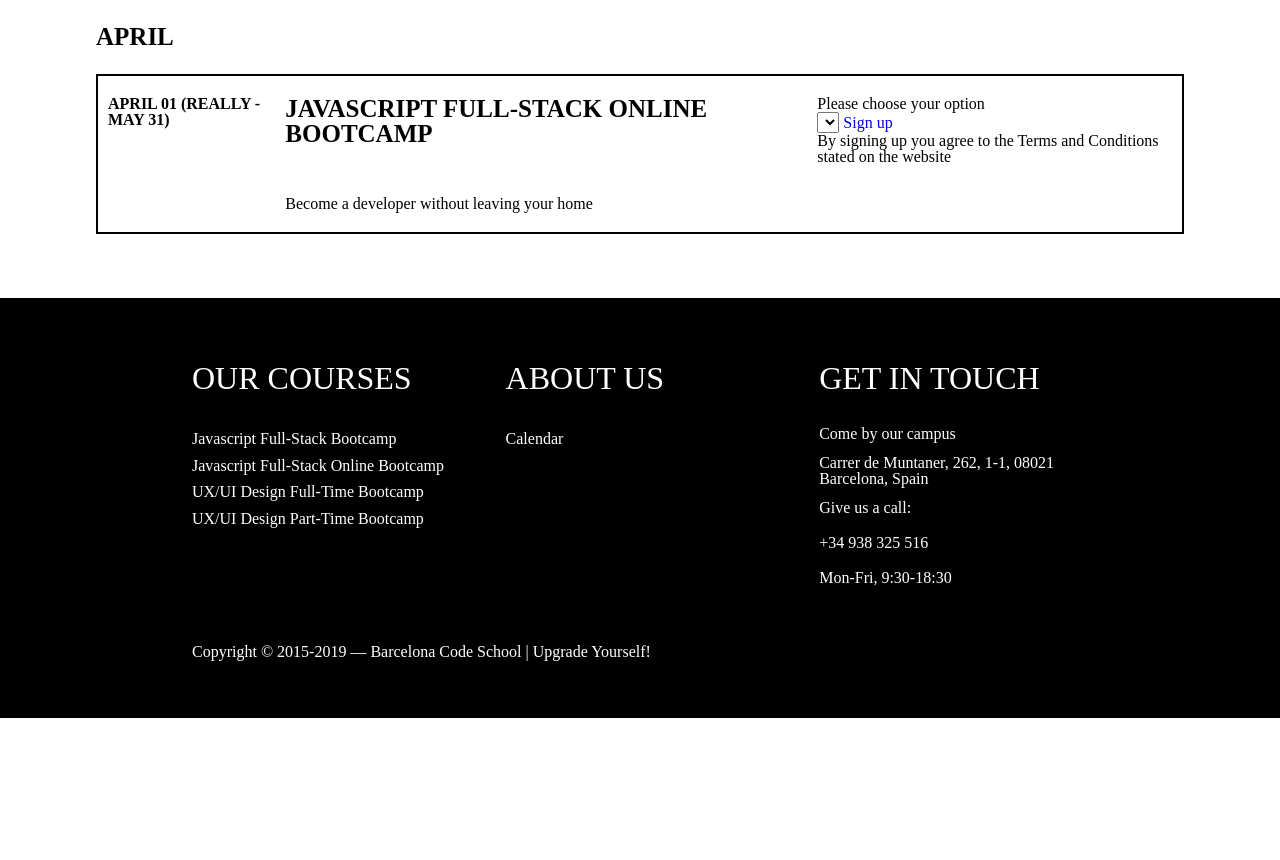
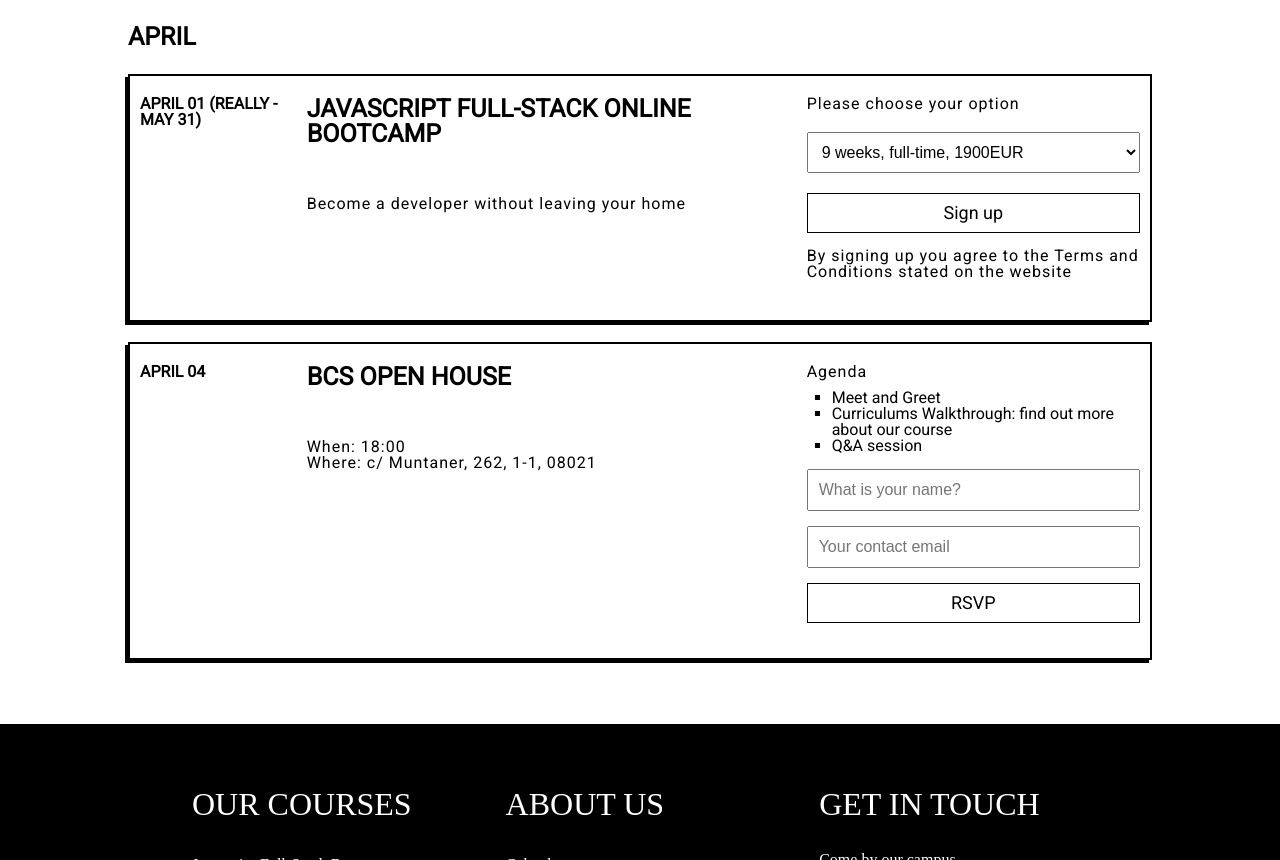
Before and after one commit to jacqwalker25/barcelon_code_school_course, a website: page 01_html_css/02_4_pages_bcs_website/course.html in a window 1280 px wide. Shown: the part 449-1309 px from the top of the page. Before the commit the page ends 1167 px from the top, so only its background shows below. Drawn offline with Linux system fonts and the light colour scheme.

Commit message:
update to course page

```diff
--- a/01_html_css/02_4_pages_bcs_website/course.html
+++ b/01_html_css/02_4_pages_bcs_website/course.html
@@ -52,9 +52,37 @@
 				</div>
 				<div class="sign-up-box">
 					<p>Please choose your option</p>
-					<select></select>
-					<a href="#">Sign up</a>
-					<p>By signing up you agree to the Terms and Conditions stated on the website</p>
+					<select>
+						<option value="9 weeks">9 weeks, full-time, 1900EUR</option>
+						<option value="13 weeks">13 weeks, full-time, 2600EUR</option>
+						<option value="16 weeks">13 weeks, part-time, 2100EUR</option>
+					</select>
+					<a href="#" class="signup-button">Sign up</a>
+					<p class="terms">By signing up you agree to the Terms and Conditions stated on the website</p>
+				</div>
+			</div>
+
+			<div class="course-div">
+				<div>
+					<h4>April 04</h4>
+				</div>
+				<div>
+					<h2>BCS open house</h2>
+					<p>When: 18:00</p>
+					<p>Where: c/ Muntaner, 262, 1-1, 08021</p>
+				</div>
+				<div>
+					<p>Agenda</p>
+					<ul class="list-group">
+						<li class="list-items">Meet and Greet</li>
+						<li class="list-items">Curriculums Walkthrough: find out more about our course</li>
+						<li class="list-items">Q&A session</li>
+					</ul>
+
+					<input type="text" name="" placeholder="What is your name?" class="inputBox">
+					<input type="text" name="" placeholder="Your contact email" class="inputBox">
+
+					<a href="#" class="signup-button">RSVP</a>
 				</div>
 			</div>
 		</section>
--- a/01_html_css/02_4_pages_bcs_website/style.css
+++ b/01_html_css/02_4_pages_bcs_website/style.css
@@ -45,6 +45,7 @@ nav li {
 .main-section {
 	width: 80%;
 	margin: 5% auto;
+	font-family: 'Roboto';
 }
 
 .about-us {
@@ -124,8 +125,9 @@ footer h2 {
 
 /*Course page*/
 .course-page {
-	width: 85%;
+	width: 80%;
 	margin: 5% auto;
+	font-family: 'Roboto';
 }
 
 .first-section {
@@ -160,6 +162,8 @@ footer h2 {
 	grid-template-columns: 1fr 3fr 2fr;
 	border: 2px solid black;
 	padding: 20px 10px;
+	margin-bottom: 20px;
+	box-shadow: -3px 3px;
 }
 
 .course-div h4, .course-div h2 {
@@ -172,8 +176,49 @@ footer h2 {
 	margin-bottom: 50px;
 }
 
-.sign-up-box {
-
+.sign-up-box p {
+	margin-bottom: 20px;
 }
 
+.sign-up-box select {
+	display: block;
+	padding: 10px;
+	margin-bottom: 20px;
+	width: 100%;
+}
+
+.signup-button {
+	width: 100%;
+	text-align: center;
+	border: 1px solid black;
+	display: block;
+	padding: 10px;
+	color: black;
+	font-size: 18px;
+	margin-bottom: 15px;
+}
+
+.terms {
+	font-size: 12px;
+}
+
+.list-group {
+	margin: 10px 0 10px 25px;
+}
+
+.list-items {
+	list-style: square;
+}
+
+.inputBox {
+	display: block;
+	padding: 10px;
+	width: 100%;
+	margin: 15px 0;
+}
+
+.course-div p {
+	letter-spacing: 1px;
+	font-size: 16px;
+}
 /*End of course page*/
```
